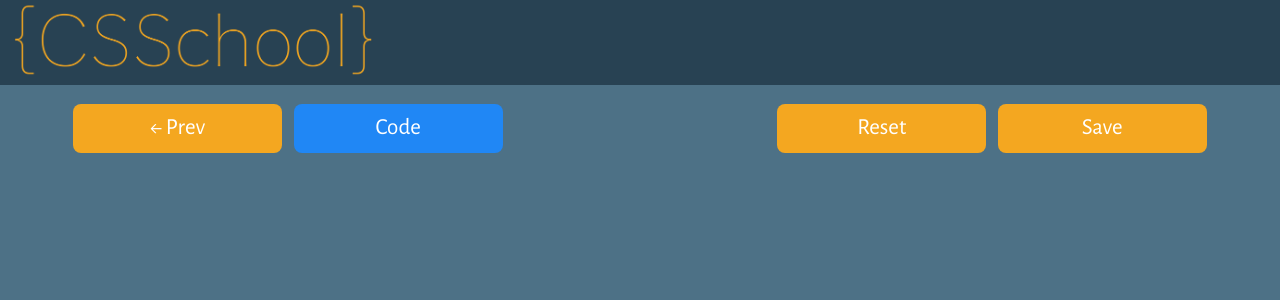
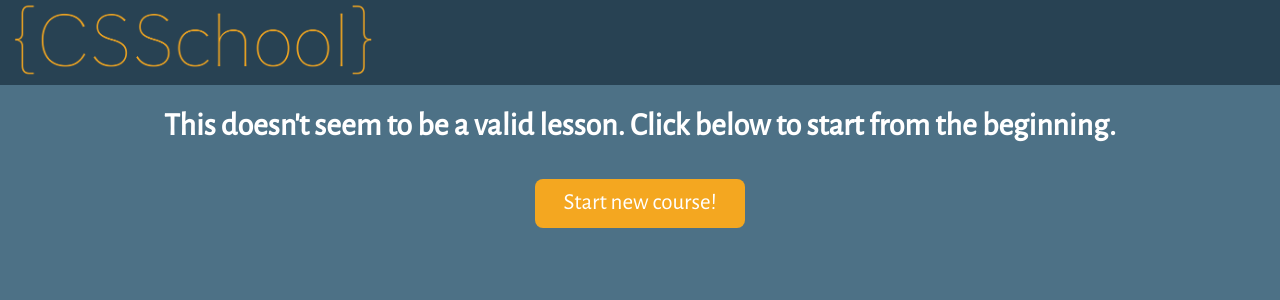
Before and after one commit to SpencerLindemuth/CSSchool-frontend, a React (Create React App) app: page /lesson in a window 1280 px wide. Shown: the top 300 px of the page. Built offline with nearby package versions, Linux system fonts and the light colour scheme; no server answers.

Commit message:
PageNotFound page added and working

```diff
--- a/src/App.css
+++ b/src/App.css
@@ -181,6 +181,11 @@ button:hover{
   width: fit-content;
 }
 
+
+#pagenotfound{
+  color: white;
+}
+
 @media only screen and (max-width: 1000px){
 
   #navbar{
--- a/src/components/Lesson.js
+++ b/src/components/Lesson.js
@@ -3,6 +3,7 @@ import Navbar from './Navbar'
 import CodeView from './lessonComponents/codeView'
 import ActionView from './lessonComponents/actionView'
 import LessonView from './lessonComponents/lessonView'
+import PageNotFound from './lessonComponents/pagenotfound'
 
 export default class Lesson extends React.Component {
 
@@ -138,7 +139,10 @@ export default class Lesson extends React.Component {
         return(
             <div>
                 <Navbar history={this.props.history}/>
-                <span className="actionbar">
+                <div id="pagenotfound">{
+                    lesson ? null : <PageNotFound history={this.props.history}/>
+                }</div>
+                {lesson ? <span className="actionbar">
                     <span className="leftbuttons">
                         <button onClick={this.prevButton}>&#8592; Prev</button>
                         <button id="lessonbutton" onClick={this.handleLessonClick}>{this.state.lessonView ? "Code": "Lesson"}</button>
@@ -147,7 +151,7 @@ export default class Lesson extends React.Component {
                         <button onClick={this.resetButton}>Reset</button>
                         <button>Save</button>
                     </span>
-                </span>
+                    </span> : null }
                 <div className="helperdiv">
                     <div id="gamescreen">
                         {lesson ? <CodeView code={lesson.template} /> : null}
--- a/src/components/lessonComponents/lessonView.js
+++ b/src/components/lessonComponents/lessonView.js
@@ -8,7 +8,7 @@ export default class LessonView extends React.Component {
         return(
             <div className={"game"} id="lessonview">
                 <h1>{this.props.title}</h1>
-                <ReactMarkdown source={this.props.lesson} />
+                <ReactMarkdown source={this.props.lesson} escapeHtml={false} />
             </div>
         )
     }
--- /dev/null
+++ b/src/components/lessonComponents/pagenotfound.js
@@ -0,0 +1,13 @@
+import React from 'react'
+
+export default class PageNotFound extends React.Component {
+
+    render(){
+        return(
+            <div>
+                <h1>This doesn't seem to be a valid lesson. Click below to start from the beginning.</h1>
+                <button onClick={() => this.props.history.push("/")}>Start new course!</button>
+            </div>
+        )
+    }
+}
```
